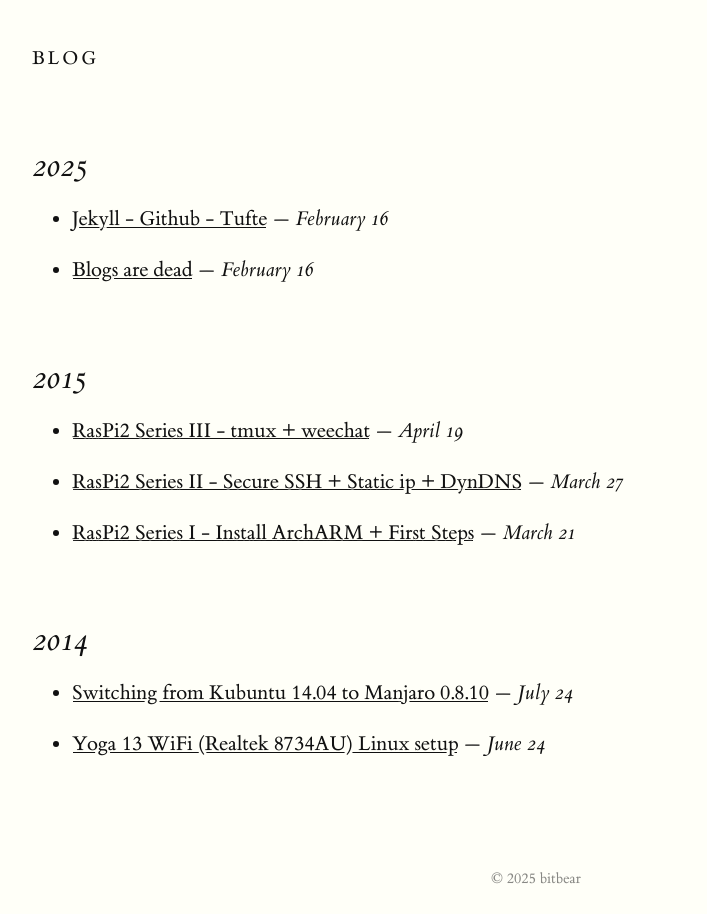
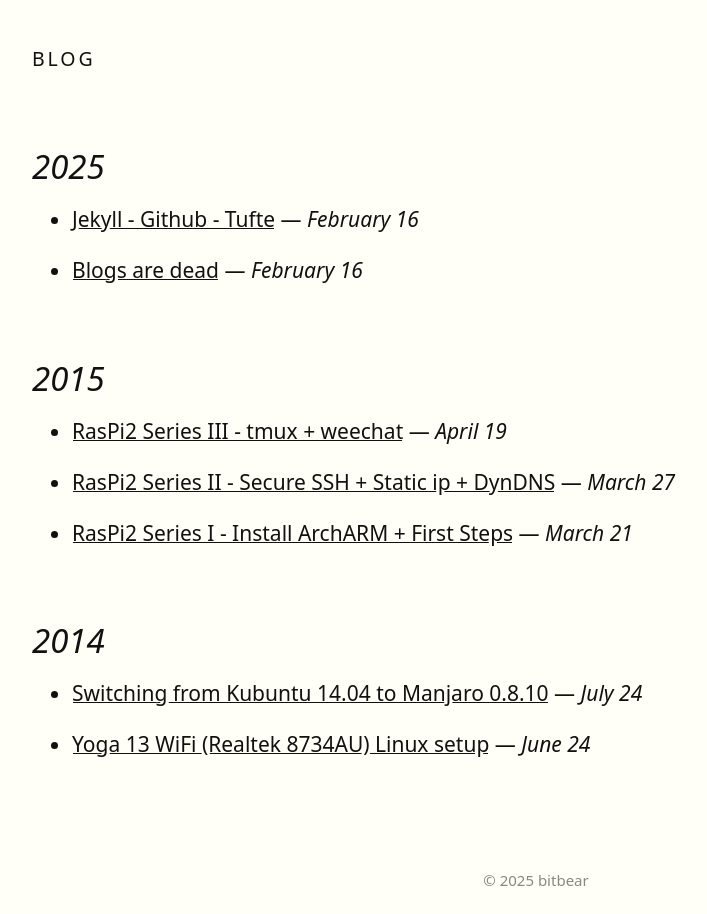
Before and after one commit to newaddressunknown/newaddressunknown.github.io, a Jekyll site: the page built from index.md, in a window 1280 px wide. Shown: the whole page, without its empty margins (128-835 px from the left). Built offline with Jekyll 4.4.1, drawn with Linux system fonts in a browser that asks for light colours.

Commit message:
changed font

```diff
--- a/_sass/_tufte.scss
+++ b/_sass/_tufte.scss
@@ -10,7 +10,8 @@ body {
     margin-left: auto;
     margin-right: auto;
     padding-left: 12.5%;
-    font-family: et-book, Palatino, "Palatino Linotype", "Palatino LT STD", "Book Antiqua", Georgia, serif;
+    font-family: 'Range Mono', "Noto Sans", "Times New Roman", Verdana, Times, sans-serif;
+    line-height: 1.4em;
     background-color: #fffff8;
     color: #111;
     max-width: 1400px;
```
